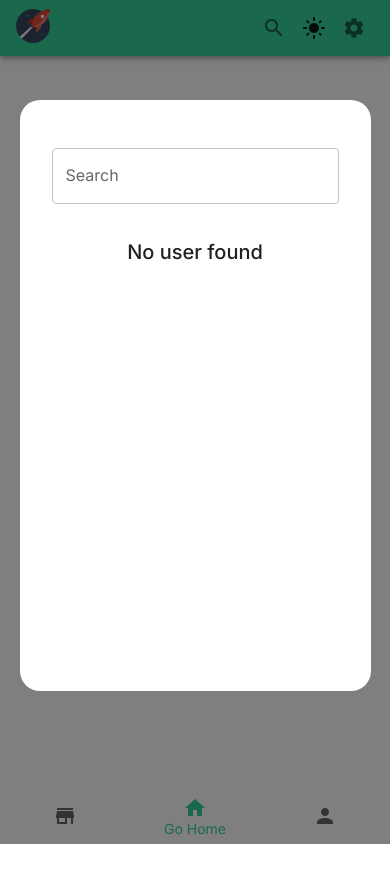
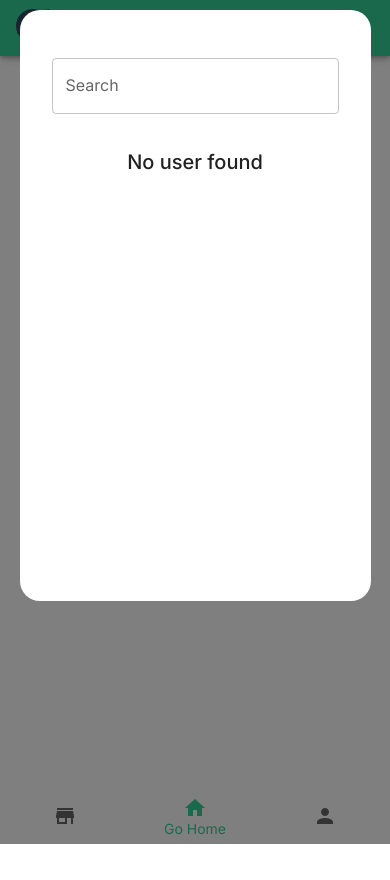
Before and after one commit to basitkorai/social-media-app, a React (Vite) app: page /#/login in a window 390 px wide. Both pictures are taken after a click on the button 274 px from the left and 28 px from the top of the page. Built offline with nearby package versions, Linux system fonts and the light colour scheme.

Commit message:
style: search popup is blocked by keyboard on mobile

```diff
--- a/src/components/SearchDialog.jsx
+++ b/src/components/SearchDialog.jsx
@@ -50,7 +50,10 @@ const SearchDialog = () => {
           height: '70vh',
           position: 'relative',
           overflowY: 'auto',
-          top: 100,
+          top: {
+            xs: 10,
+            sm: 100,
+          },
         }}
       >
         <Box
```
